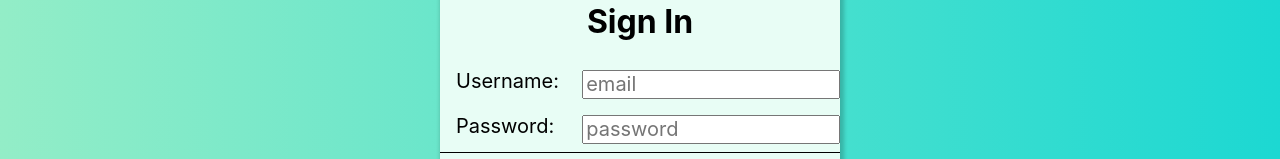
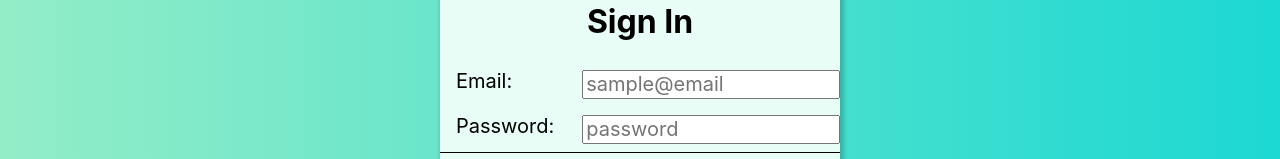
Before and after one commit to mebestaca/face-recognition, a React (Create React App) app: page / in a window 1280 px wide. Shown: the part 291-450 px from the top of the page. Built offline with nearby package versions, Linux system fonts and the light colour scheme.

Commit message:
sign in and register now connects to a local database

```diff
--- a/src/components/register/Register.js
+++ b/src/components/register/Register.js
@@ -45,7 +45,7 @@ class Register extends Component{
                 this.props.loadUser(user);
                 this.props.onRouteChange('home');
             }
-        }));
+        })).catch(err => console.log(err));
     }
 
     render() {
--- a/src/components/signin/SignIn.js
+++ b/src/components/signin/SignIn.js
@@ -47,10 +47,10 @@ class SignIn extends Component {
                 <div>
                     <h1 className='tc'>Sign In</h1>
                     <div className='flex pv2'>
-                        <label className='f4 ph3 w-30'>Username:</label>
+                        <label className='f4 ph3 w-30'>Email:</label>
                         <input
                             className='f4 w-70'
-                            placeholder='email'
+                            placeholder='sample@email'
                             type='email'
                             name="email"
                             id="email"
```
